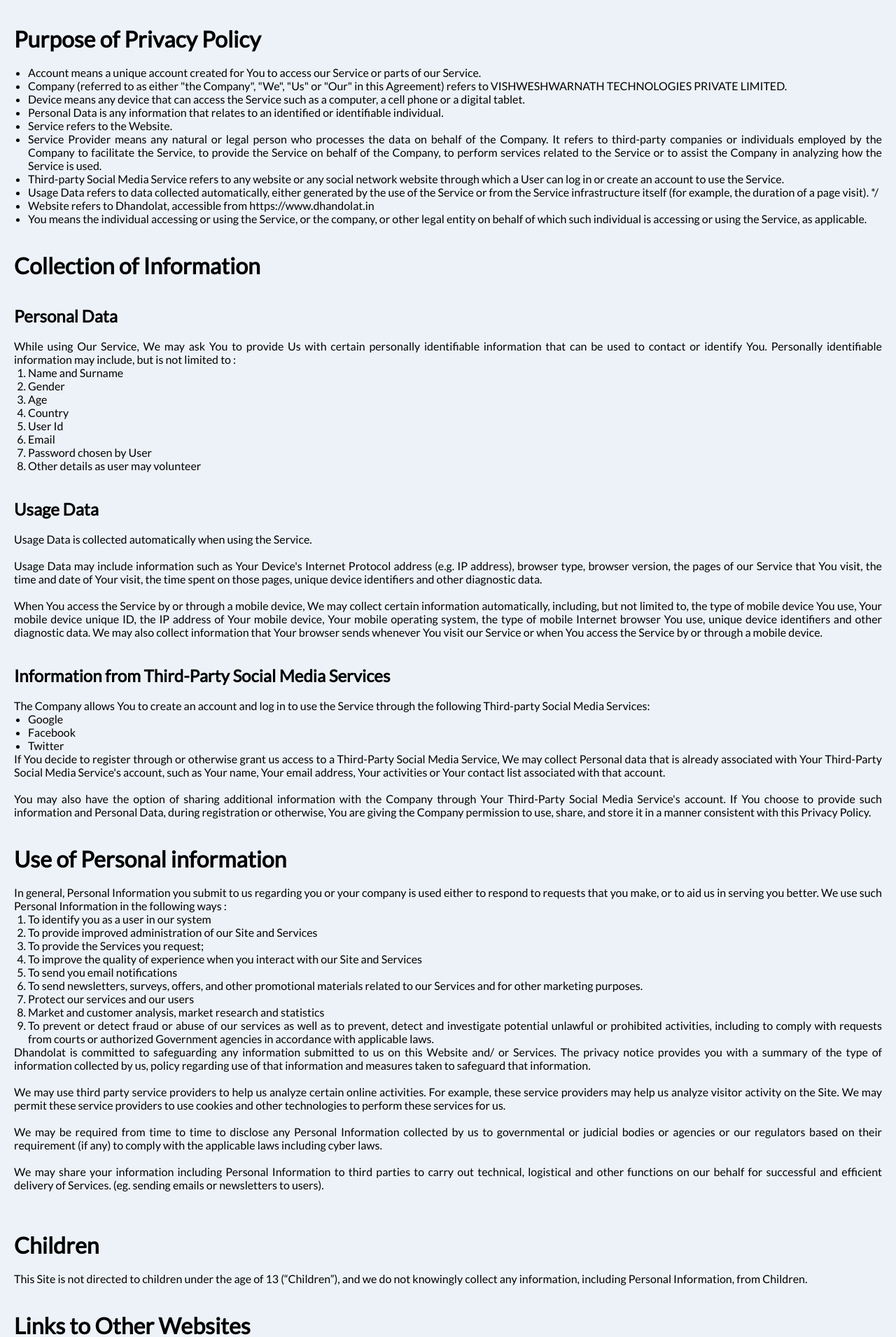
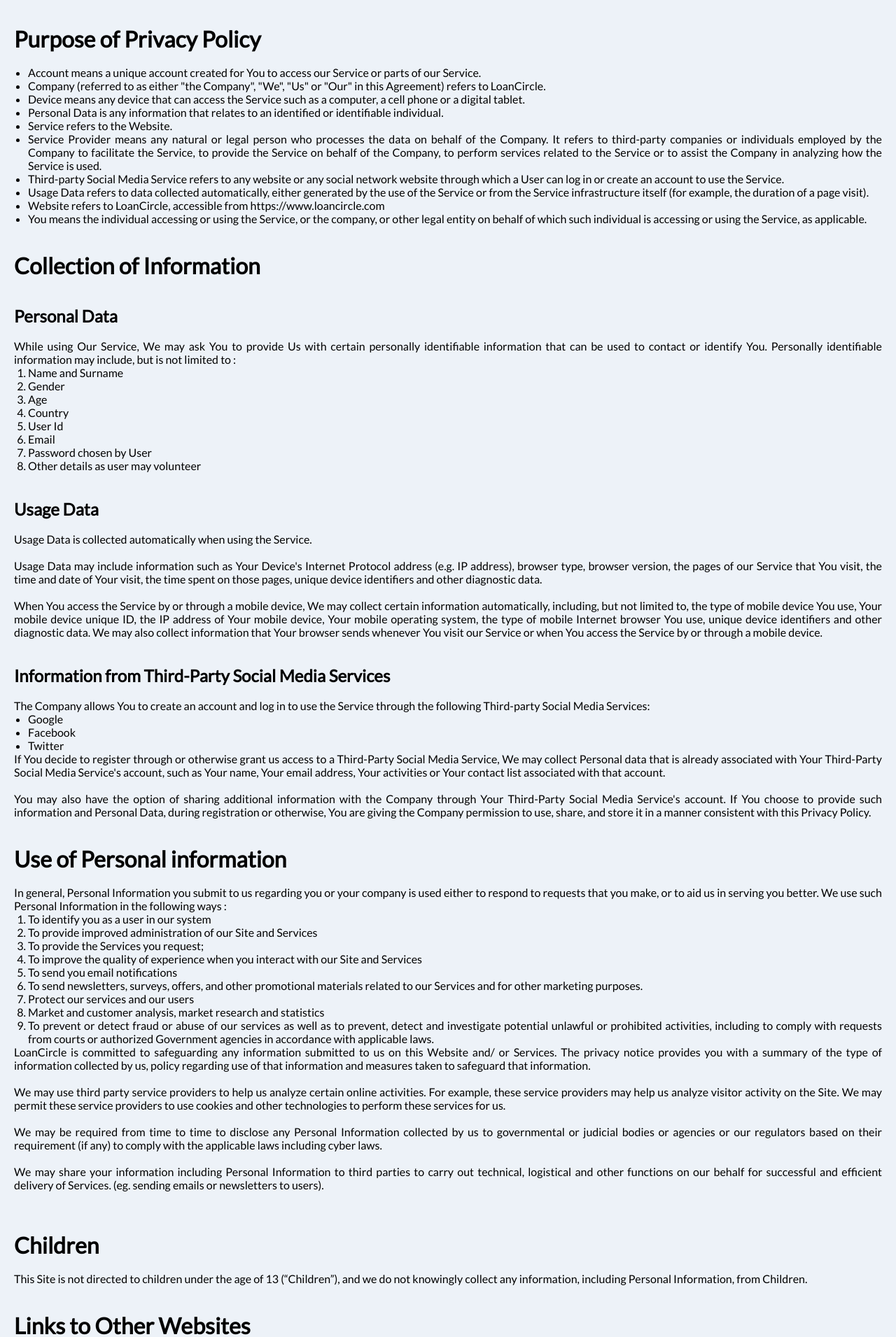
Before and after one commit to omprakash1999mina/SOD-Developers-Project, a React (Create React App) app in the folder frontend/: page /privacyPolicy in a window 1280 px wide. Shown: the part 629-2540 px from the top of the page at 70% size. Built offline with nearby package versions, Linux system fonts and the light colour scheme.

Commit message:
Comapany Name and Logo Updated

```diff
--- a/frontend/public/index.html
+++ b/frontend/public/index.html
@@ -2,10 +2,10 @@
 <html lang="en">
   <head>
     <meta charset="utf-8"/>
-    <link rel="icon" href="%PUBLIC_URL%/favicon.ico"/>
+    <link rel="icon" href="./logo.jpg"/>
     <meta name="viewport" content="width=device-width, initial-scale=1"/>
     <meta name="theme-color" content="#000000"/>
-    <title>React App</title>
+    <title>LoanCircle</title>
   </head>
   <body>
     <div id="root"></div>
--- a/frontend/src/Components/PrivacyPolicy/PrivacyPolicy.js
+++ b/frontend/src/Components/PrivacyPolicy/PrivacyPolicy.js
@@ -31,8 +31,7 @@
           </li>
           <li>
             Company (referred to as either "the Company", "We", "Us" or "Our" in
-            this Agreement) refers to VISHWESHWARNATH TECHNOLOGIES PRIVATE
-            LIMITED.
+            this Agreement) refers to LoanCircle.
           </li>
           <li>
             Device means any device that can access the Service such as a
@@ -59,11 +58,11 @@
           <li>
             Usage Data refers to data collected automatically, either generated
             by the use of the Service or from the Service infrastructure itself
-            (for example, the duration of a page visit). */
+            (for example, the duration of a page visit).
           </li>
           <li>
-            Website refers to Dhandolat, accessible from
-            https://www.dhandolat.in
+            Website refers to LoanCircle, accessible from
+            https://www.loancircle.com
           </li>
           <li>
             You means the individual accessing or using the Service, or the
@@ -168,7 +167,7 @@
           </li>
         </ol>
         <p>
-          Dhandolat is committed to safeguarding any information submitted to us
+          LoanCircle is committed to safeguarding any information submitted to us
           on this Website and/ or Services. The privacy notice provides you with
           a summary of the type of information collected by us, policy regarding
           use of that information and measures taken to safeguard that
@@ -224,7 +223,7 @@
           us:
         </p>
         <ul className={styles.list}>
-          <li>By email: info@dhandolat.in </li>
+          <li>By email: info@loancircle.in </li>
         </ul>
       </div>
     </div>
```
Also changed, not shown: frontend/public/logo.jpg (added), frontend/src/Assets/logo.jpg.
